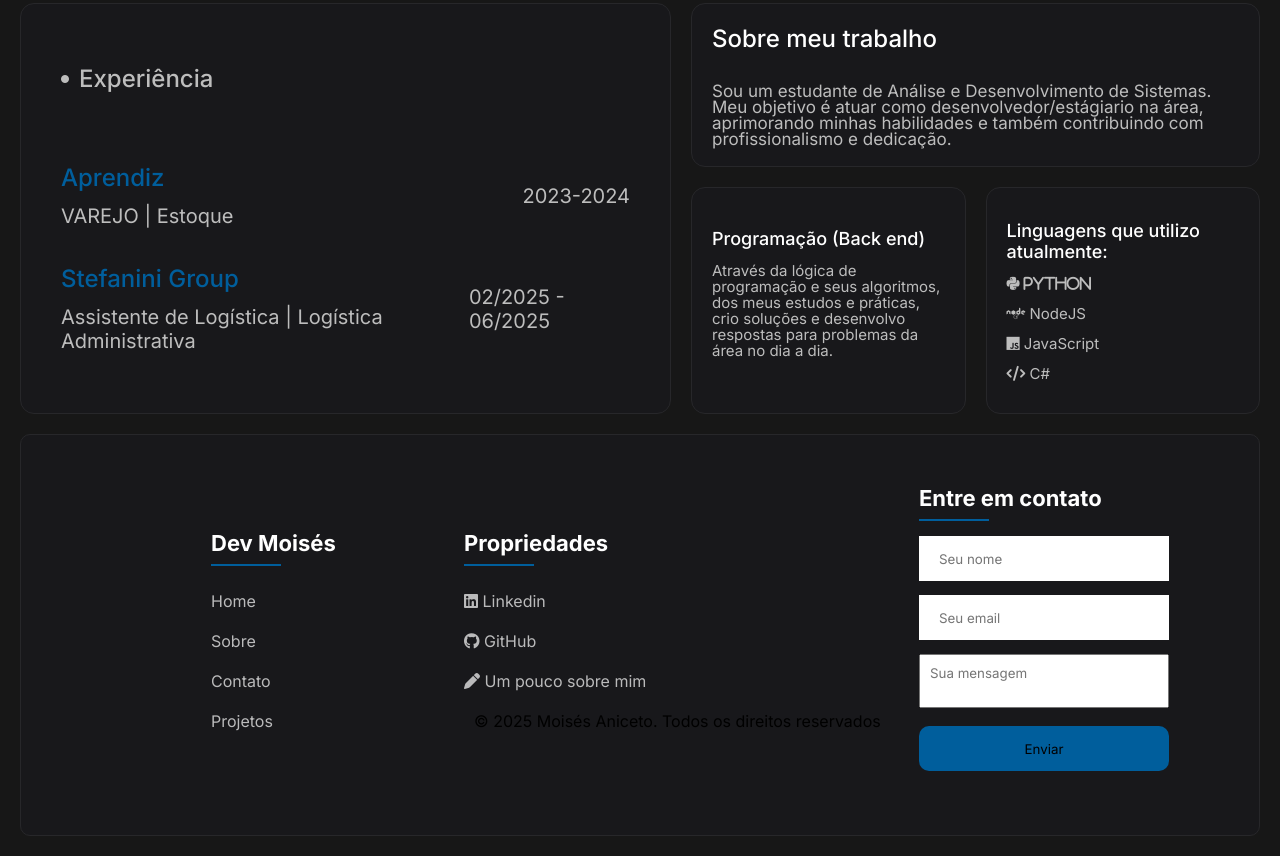
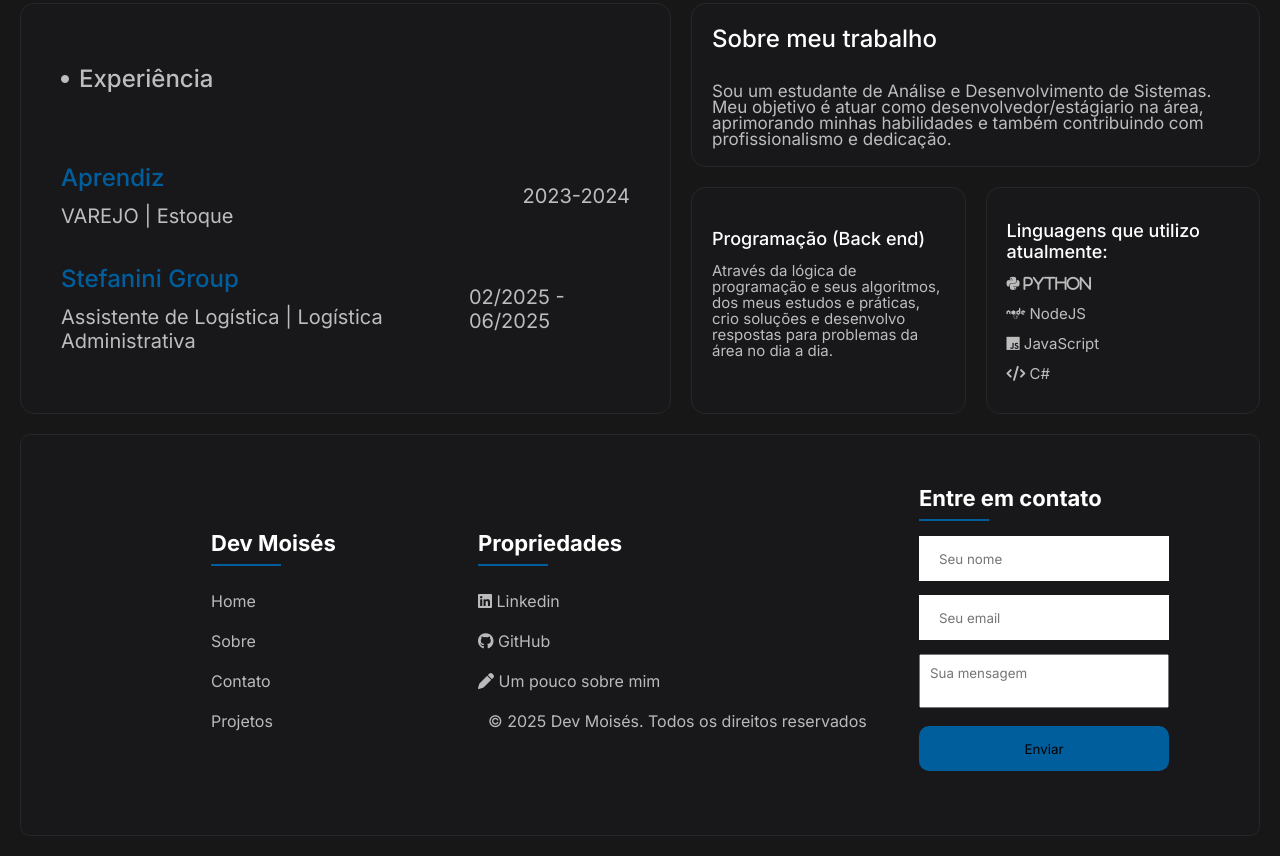
Before and after one commit to Devmoises79/Portfolio, a plain HTML site: page index.html in a window 1280 px wide. Shown: the part 554-1410 px from the top of the page. Drawn offline with Linux system fonts and the light colour scheme.

Commit message:
fix: corrigindo os direitos autorais

```diff
--- a/index.html
+++ b/index.html
@@ -118,7 +118,7 @@
                 <li><a href="https://www.linkedin.com/in/moises-aniceto-71042a251/"> <i class="fa-brands fa-linkedin"></i> Linkedin </a></li>
                 <li><a href="https://github.com/Devmoises79"> <i class="fa-brands fa-github"></i> GitHub </a> </li>
                 <li><a href="./index.html"> <i class="fa-solid fa-pen"></i> Um pouco sobre mim </a></li>
-                <p class="footer-col">© 2025 Moisés Aniceto. Todos os direitos reservados</p>
+                <li><a href="" class="footer-col">&copy; 2025 Dev Moisés. Todos os direitos reservados</a></li>
             </ul>
        </div>
 
```
